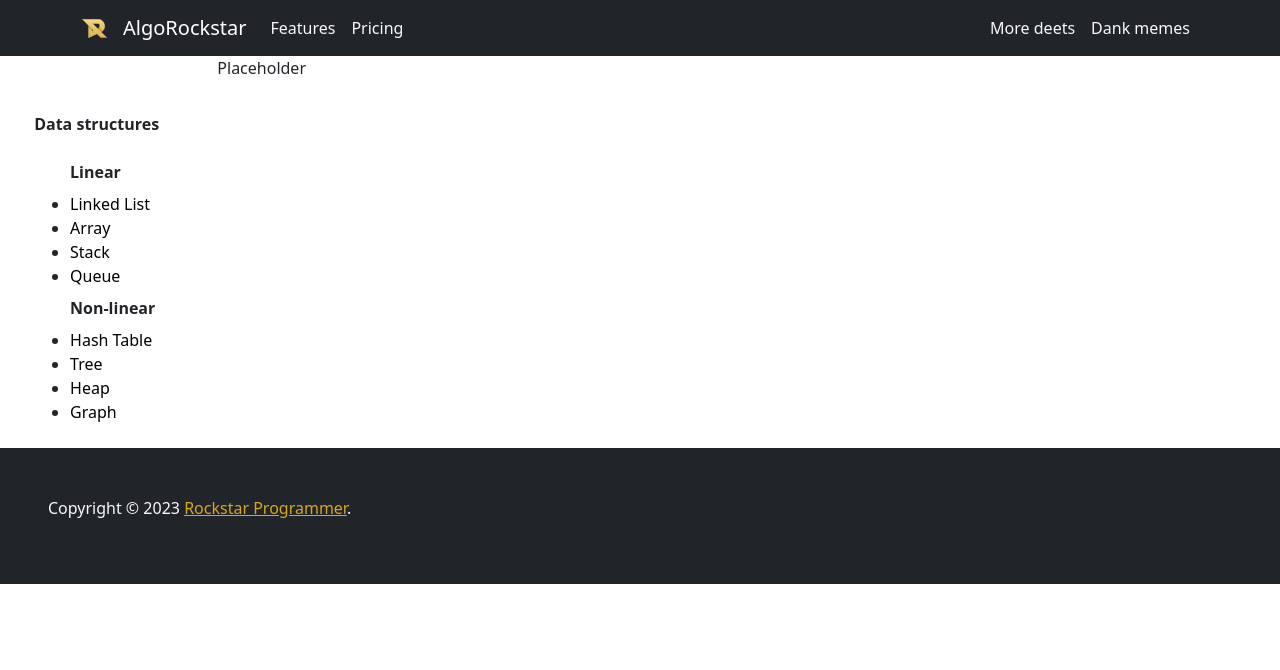
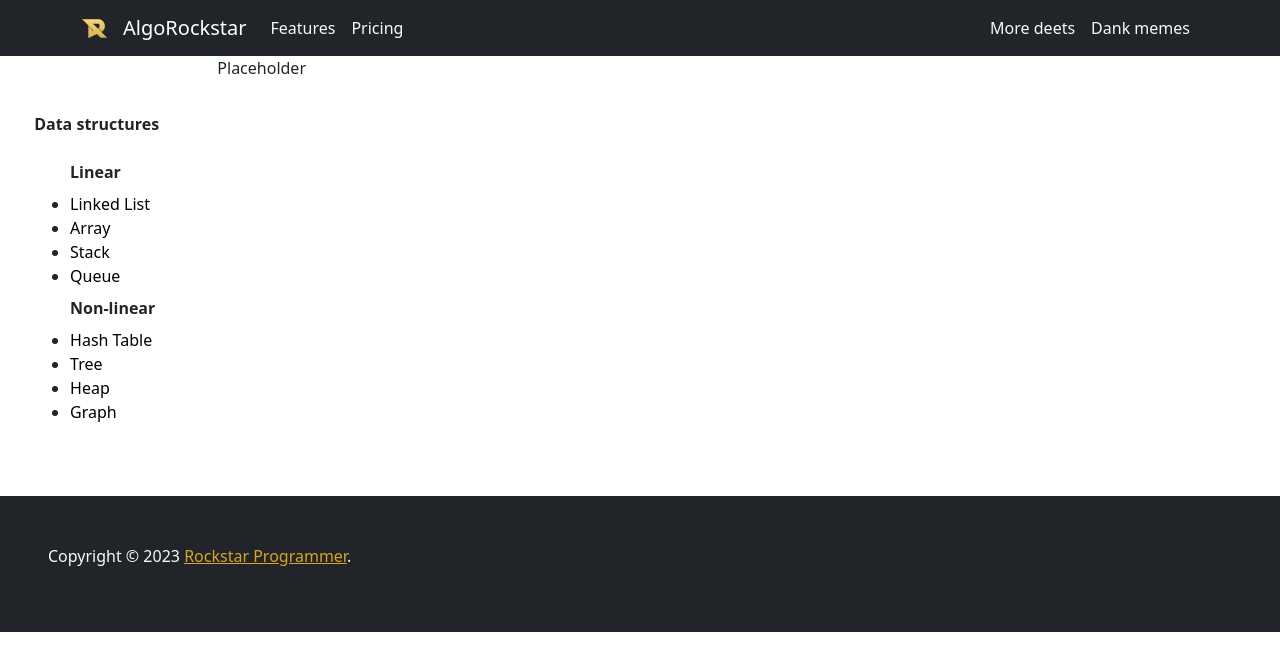
Before and after one commit to karpinski1994/algo-rockstar, a Next.js app: page / in a window 1280 px wide. Shown: the top 670 px of the page. Built offline with nearby package versions, Linux system fonts and the light colour scheme.

Commit message:
Add margin to footer

```diff
--- a/components/Footer/index.tsx
+++ b/components/Footer/index.tsx
@@ -4,7 +4,7 @@ type Props = {}
 
 function Footer({ }: Props) {
     return (
-        <div className="p-5 bg-dark text-light" >
+        <div className="p-5 mt-5 bg-dark text-light" >
             <div className="row">
                 <div className="col-lg-12 col-sm-12 col-xs-12">
                     <p className="copyright">Copyright © 2023 <a className="link" href="https://rockstar-programmer.com/">Rockstar Programmer</a>.</p>
--- a/styles/globals.css
+++ b/styles/globals.css
@@ -119,7 +119,7 @@ a.carousel-control-next
 }
 
 .link {
-  color: goldenrod
+  color: goldenrod;
 }
 
 /* TODO: Try to not do it here */
```
